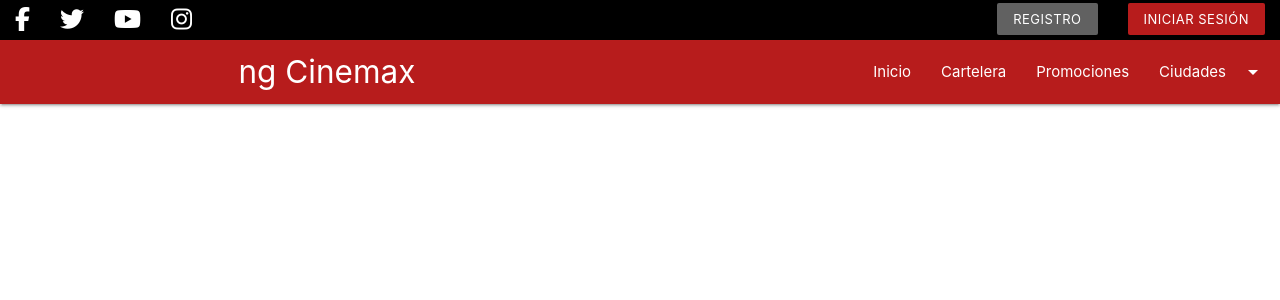
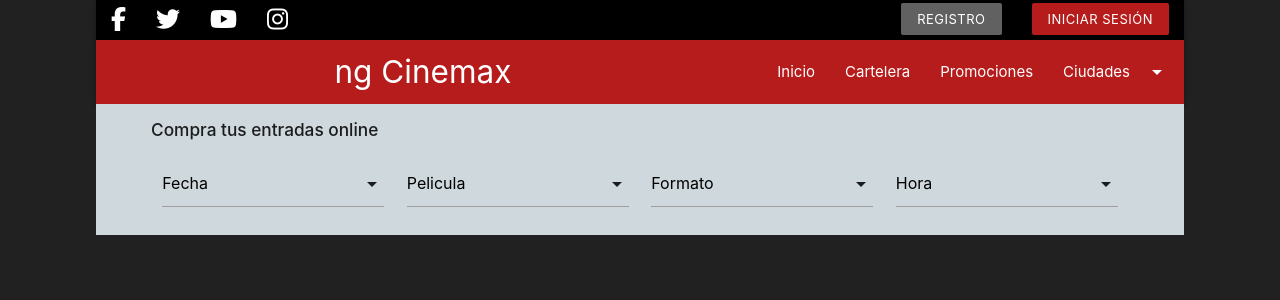
Before and after one commit to jaramillo-carlos/ngCinemax, an Angular app: page / in a window 1280 px wide. Shown: the top 300 px of the page. Built offline with nearby package versions, Linux system fonts and the light colour scheme.

Commit message:
create filter movies section

```diff
--- a/src/app/app.module.ts
+++ b/src/app/app.module.ts
@@ -6,13 +6,15 @@ import { AppComponent } from './app.component';
 import { LandingPageComponent } from './landing-page/landing-page.component';
 import { NavbarSocialComponent } from './landing-page/navbar-social/navbar-social.component';
 import { NavbarMenuComponent } from './landing-page/navbar-menu/navbar-menu.component';
+import { MoviesFilterComponent } from './landing-page/movies-filter/movies-filter.component';
 
 @NgModule({
   declarations: [
     AppComponent,
     LandingPageComponent,
     NavbarSocialComponent,
-    NavbarMenuComponent
+    NavbarMenuComponent,
+    MoviesFilterComponent
   ],
   imports: [
     BrowserModule,
--- a/src/app/landing-page/landing-page.component.html
+++ b/src/app/landing-page/landing-page.component.html
@@ -1,2 +1,3 @@
 <app-navbar-social></app-navbar-social>
 <app-navbar-menu></app-navbar-menu>
+<app-movies-filter></app-movies-filter>
--- /dev/null
+++ b/src/app/landing-page/movies-filter/movies-filter.component.css
@@ -0,0 +1,3 @@
+.filter {
+    padding: 5px 55px;
+}
--- /dev/null
+++ b/src/app/landing-page/movies-filter/movies-filter.component.html
@@ -0,0 +1,27 @@
+<div class="row blue-grey lighten-4 filter">
+    <h6 class="left-align"><strong>Compra tus entradas online</strong></h6>
+    <div class="input-field col s12 m3 l3">
+        <select>
+            <option value="" selected>Fecha</option>
+            <option value="">1</option>
+        </select>
+    </div>
+    <div class="input-field col s12 m3 l3">
+            <select>
+                <option value="" selected>Pelicula</option>
+                <option value="">1</option>
+            </select>
+    </div>
+    <div class="input-field col s12 m3 l3">
+            <select>
+                <option value="" selected>Formato</option>
+                <option value="">1</option>
+            </select>
+    </div>
+    <div class="input-field col s12 m3 l3">
+            <select>
+                <option value="" selected>Hora</option>
+                <option value="">1</option>
+            </select>
+    </div>
+</div>
--- /dev/null
+++ b/src/app/landing-page/movies-filter/movies-filter.component.ts
@@ -0,0 +1,17 @@
+import { Component, OnInit } from '@angular/core';
+declare var $: any;
+
+@Component({
+  selector: 'app-movies-filter',
+  templateUrl: './movies-filter.component.html',
+  styleUrls: ['./movies-filter.component.css']
+})
+export class MoviesFilterComponent implements OnInit {
+
+  constructor() { }
+
+  ngOnInit() {
+    $('select').formSelect();
+  }
+
+}
--- a/src/index.html
+++ b/src/index.html
@@ -9,7 +9,7 @@
   <link href="https://fonts.googleapis.com/icon?family=Material+Icons" rel="stylesheet">
   <script src="https://kit.fontawesome.com/728c85e320.js" crossorigin="anonymous"></script>
 </head>
-<body>
+<body class="container grey darken-4">
   <app-root></app-root>
 </body>
 </html>
--- a/src/styles.css
+++ b/src/styles.css
@@ -1 +1,4 @@
 /* You can add global styles to this file, and also import other style files */
+.container {
+    width: 85%;
+}
```
Also changed, not shown: 1 other file (tests, documents, lock files or other folders).
